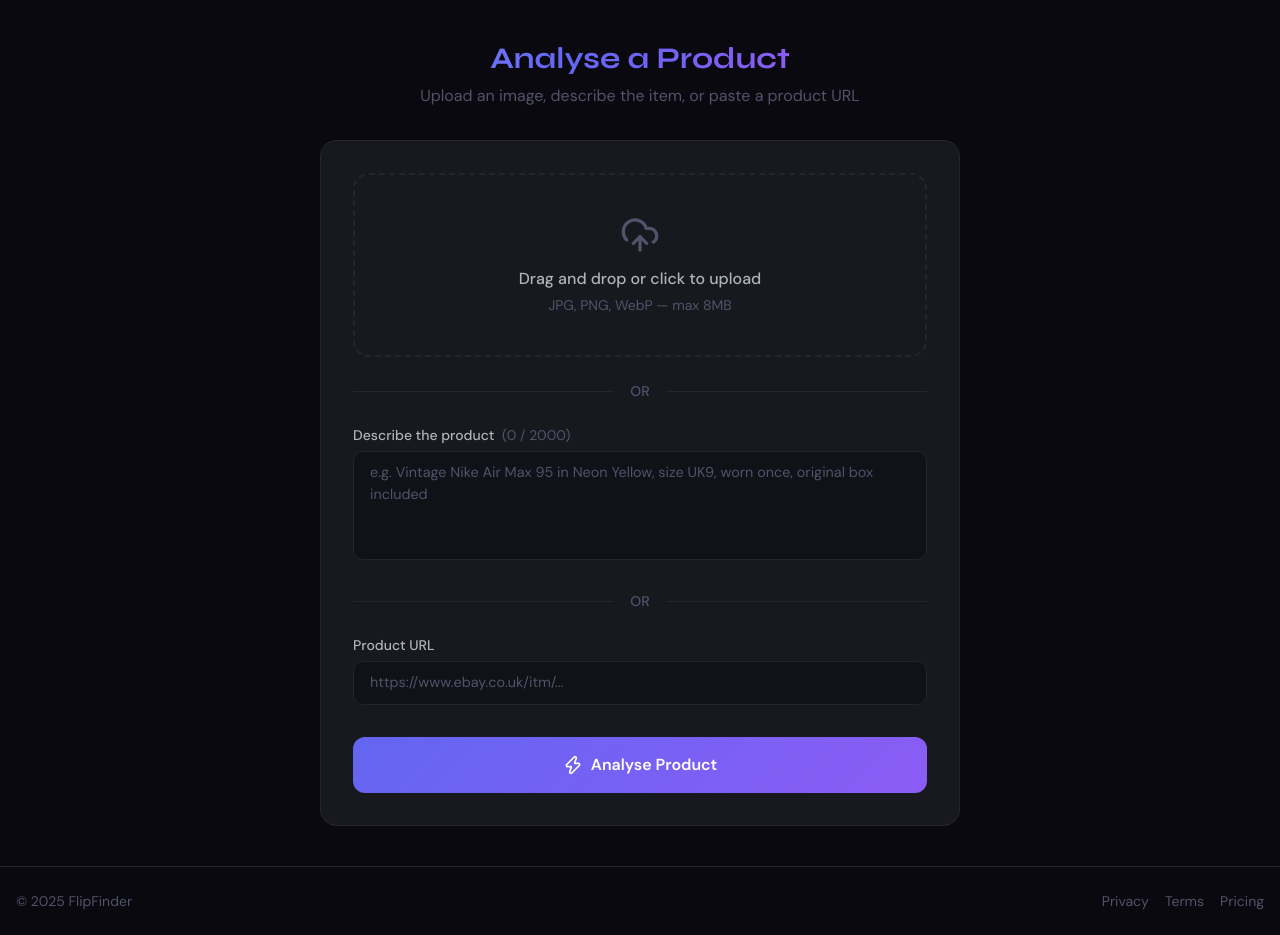
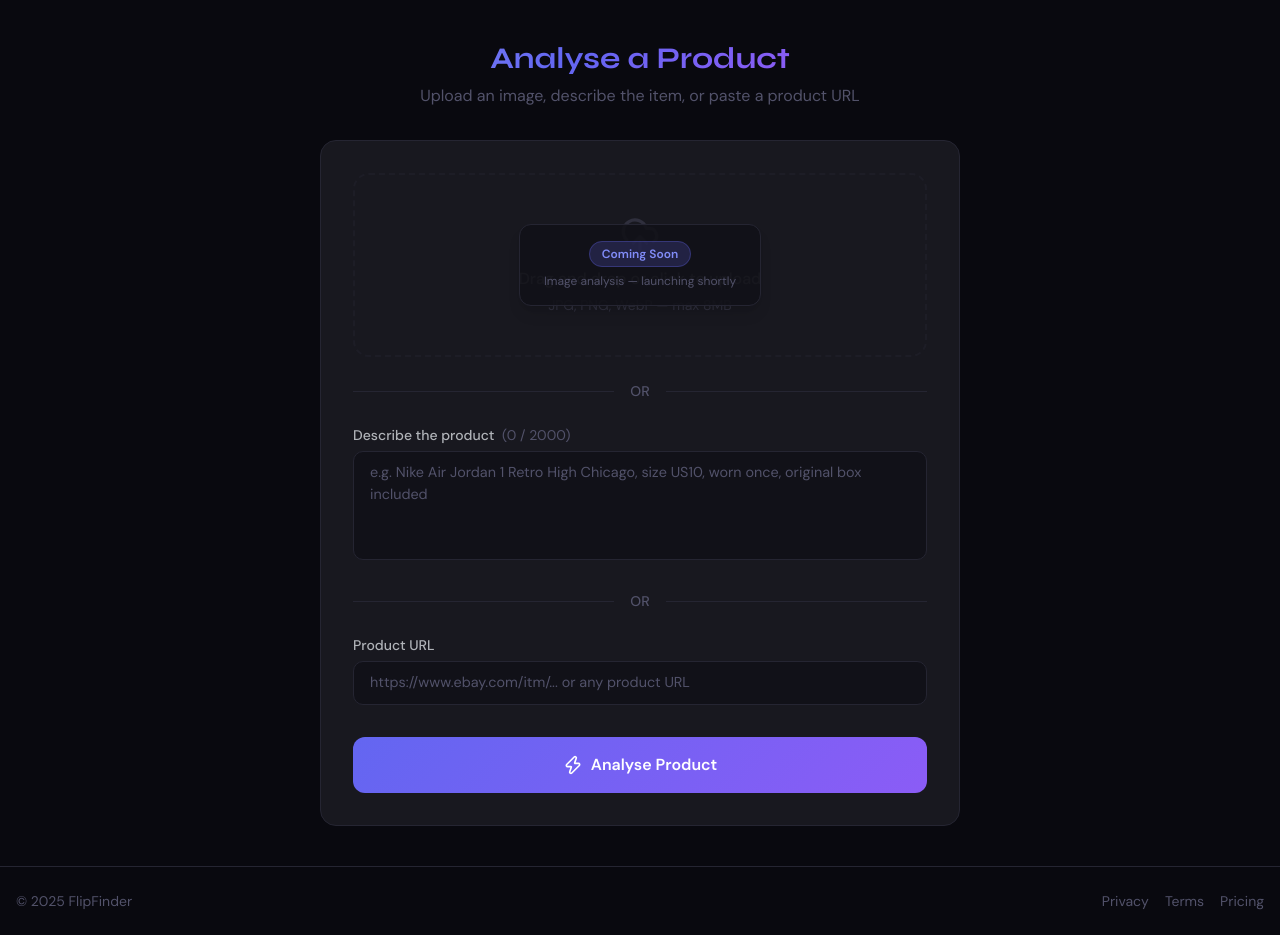
Before and after one commit to naveedk2535-tech/flipfinder, a Flask app: page /analyse/ in a window 1280 px wide. Shown: the part 65-1000 px from the top of the page. Run offline with Flask 3, Linux system fonts and the light colour scheme; the visitor is signed in with stand-in values (Sample User, id 1); some libraries are stand-ins or nearby versions.

Commit message:
v1.3: UX polish — image coming soon, UK refs removed, ≈ symbol fix
- Image upload: shows 'Coming Soon' overlay; toggle IMAGES_ENABLED=true in JS to re-enable
- Input page: replace UK9→US10 placeholder, ebay.co.uk→ebay.com URL placeholder
- Results: replace ~ with ≈ (double tilde) on all estimate numbers so it reads clearly as 'approximately' not minus

Co-Authored-By: Claude Sonnet 4.6 <noreply@anthropic.com>

```diff
--- a/templates/analysis/input.html
+++ b/templates/analysis/input.html
@@ -11,9 +11,10 @@
     <form method="POST" action="{{ url_for('analysis.submit') }}" enctype="multipart/form-data" id="analysis-form">
       <input type="hidden" name="csrf_token" value="{{ csrf_token() }}">
 
-      <!-- Image Upload -->
-      <div class="upload-zone mb-6" id="upload-zone">
-        <input type="file" name="image" id="image-input" accept=".jpg,.jpeg,.png,.webp" class="hidden">
+      <!-- Image Upload — IMAGES_ENABLED: set const in JS below to true to re-activate -->
+      <div class="relative mb-6">
+        <div class="upload-zone opacity-40 pointer-events-none select-none" id="upload-zone">
+          <input type="file" name="image" id="image-input" accept=".jpg,.jpeg,.png,.webp" class="hidden" disabled>
           <div class="upload-zone-content" id="upload-placeholder">
             <i data-lucide="upload-cloud" class="w-10 h-10 mx-auto mb-3 text-[#52526a]"></i>
             <p class="text-[#f1f5f9]/70 font-medium mb-1">Drag and drop or click to upload</p>
@@ -23,6 +24,13 @@
             <img id="preview-img" src="" alt="Preview" class="max-h-48 max-w-full mx-auto rounded-lg mb-3">
             <p id="preview-name" class="text-[#f1f5f9]/70 text-sm font-medium mb-2"></p>
             <button type="button" id="clear-image" class="text-red-400 text-sm hover:underline">Remove image</button>
+          </div>
+        </div>
+        <div class="absolute inset-0 flex items-center justify-center rounded-xl pointer-events-none">
+          <div class="bg-[#111118]/90 border border-[#252532] rounded-xl px-6 py-4 text-center shadow-lg">
+            <span class="bg-indigo-500/20 text-indigo-400 border border-indigo-500/30 text-xs font-bold px-3 py-1 rounded-full">Coming Soon</span>
+            <p class="text-[#52526a] text-xs mt-2">Image analysis — launching shortly</p>
+          </div>
         </div>
       </div>
 
@@ -40,7 +48,7 @@
           <span class="text-[#52526a] font-normal ml-1">(<span id="char-count">0</span> / 2000)</span>
         </label>
         <textarea name="description" id="description" rows="4" maxlength="2000"
-          placeholder="e.g. Vintage Nike Air Max 95 in Neon Yellow, size UK9, worn once, original box included"
+          placeholder="e.g. Nike Air Jordan 1 Retro High Chicago, size US10, worn once, original box included"
           class="input-field w-full resize-none"></textarea>
       </div>
 
@@ -54,7 +62,7 @@
       <!-- Product URL -->
       <div class="mb-8">
         <label class="block text-sm font-medium text-[#f1f5f9]/70 mb-1.5">Product URL</label>
-        <input type="url" name="link" placeholder="https://www.ebay.co.uk/itm/..." class="input-field w-full">
+        <input type="url" name="link" placeholder="https://www.ebay.com/itm/... or any product URL" class="input-field w-full">
       </div>
 
       <button type="submit" id="submit-btn" class="btn-primary w-full py-4 text-base">
@@ -70,6 +78,9 @@
   const counter = document.getElementById('char-count');
   desc.addEventListener('input', () => { counter.textContent = desc.value.length; });
 
+  // ── Image upload — set IMAGES_ENABLED = true to re-activate ────────────
+  const IMAGES_ENABLED = false;
+
   const zone = document.getElementById('upload-zone');
   const input = document.getElementById('image-input');
   const placeholder = document.getElementById('upload-placeholder');
@@ -78,6 +89,9 @@
   const previewName = document.getElementById('preview-name');
   const clearBtn = document.getElementById('clear-image');
 
+  if (IMAGES_ENABLED) {
+    input.removeAttribute('disabled');
+    zone.classList.remove('opacity-40', 'pointer-events-none', 'select-none');
     zone.addEventListener('click', (e) => { if (!e.target.closest('#upload-preview')) input.click(); });
     zone.addEventListener('dragover', (e) => { e.preventDefault(); zone.classList.add('drag-over'); });
     zone.addEventListener('dragleave', () => zone.classList.remove('drag-over'));
@@ -86,8 +100,14 @@
       zone.classList.remove('drag-over');
       if (e.dataTransfer.files[0]) showPreview(e.dataTransfer.files[0]);
     });
-
     input.addEventListener('change', () => { if (input.files[0]) showPreview(input.files[0]); });
+    clearBtn.addEventListener('click', () => {
+      input.value = '';
+      preview.classList.add('hidden');
+      placeholder.classList.remove('hidden');
+      previewImg.src = '';
+    });
+  }
 
   function showPreview(file) {
     if (file.size > 8 * 1024 * 1024) { alert('File too large. Max 8MB.'); return; }
@@ -100,13 +120,6 @@
     };
     reader.readAsDataURL(file);
   }
-
-  clearBtn.addEventListener('click', () => {
-    input.value = '';
-    preview.classList.add('hidden');
-    placeholder.classList.remove('hidden');
-    previewImg.src = '';
-  });
 
   document.getElementById('analysis-form').addEventListener('submit', async (e) => {
     e.preventDefault();
```
Also changed, not shown: templates/analysis/results.html (+12 -12 lines). Lines whose indentation alone changed are shown as unchanged.
